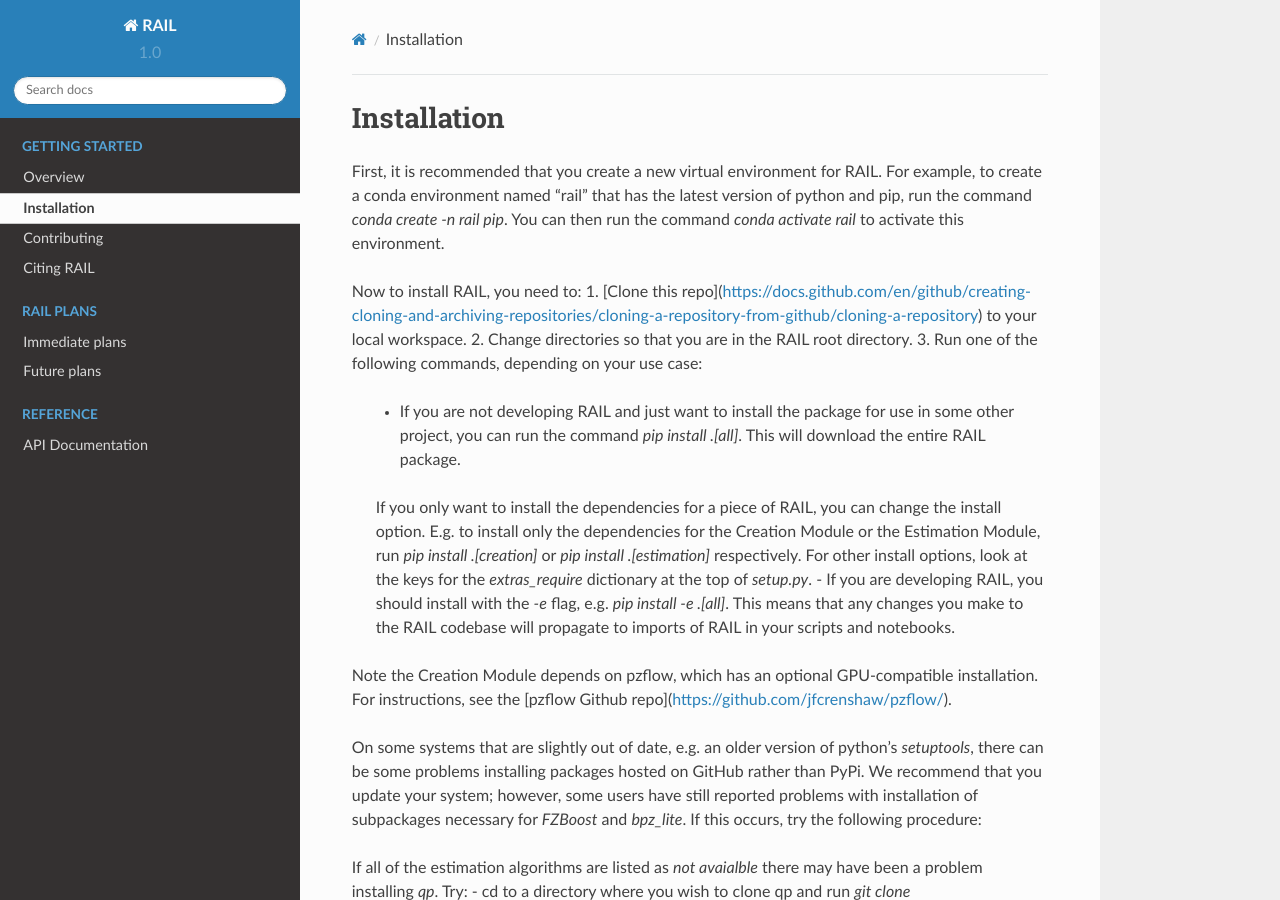
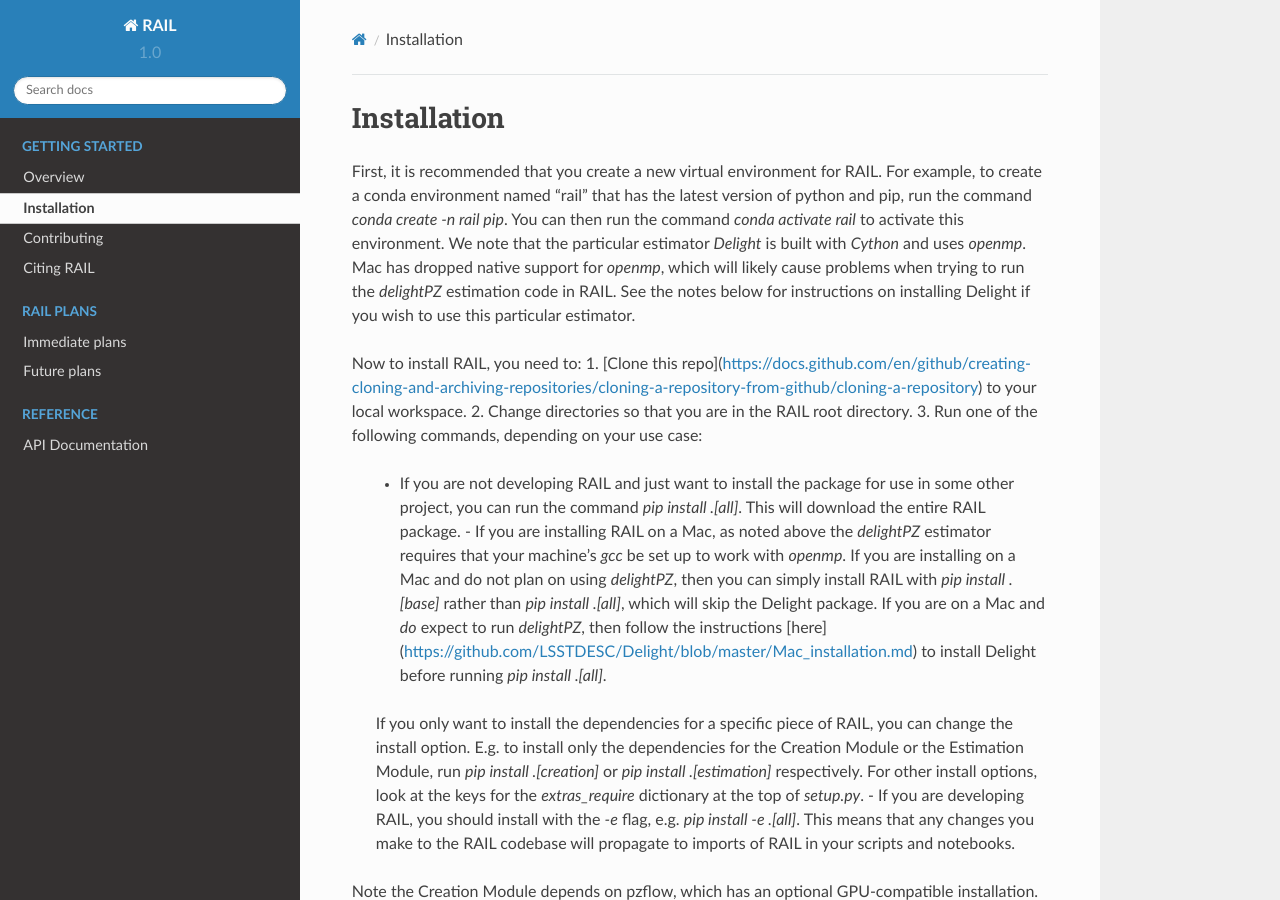
Before and after one commit to LSSTDESC/rail_attic, a Sphinx documentation site: the page built from docs/source/installation.rst, in a window 1280 px wide and 900 px high. Built offline with Sphinx 7.4.7 and the Read the Docs theme 2.0.0, drawn with Linux system fonts in a browser that asks for light colours.

Commit message:
update setup.py to separate delight, consistent install for readme and docs

```diff
--- a/docs/source/installation.rst
+++ b/docs/source/installation.rst
@@ -4,7 +4,7 @@
 
 First, it is recommended that you create a new virtual environment for RAIL.
 For example, to create a conda environment named "rail" that has the latest version of python and pip, run the command `conda create -n rail pip`.
-You can then run the command `conda activate rail` to activate this environment.
+You can then run the command `conda activate rail` to activate this environment.  We note that the particular estimator `Delight` is built with `Cython` and uses `openmp`.  Mac has dropped native support for `openmp`, which will likely cause problems when trying to run the `delightPZ` estimation code in RAIL.  See the notes below for instructions on installing Delight if you wish to use this particular estimator.
 
 Now to install RAIL, you need to:
 1. [Clone this repo](https://docs.github.com/en/github/creating-cloning-and-archiving-repositories/cloning-a-repository-from-github/cloning-a-repository) to your local workspace.
@@ -12,7 +12,8 @@
 3. Run one of the following commands, depending on your use case:
 
   - If you are not developing RAIL and just want to install the package for use in some other project, you can run the command `pip install .[all]`. This will download the entire RAIL package.
-  If you only want to install the dependencies for a piece of RAIL, you can change the install option. E.g. to install only the dependencies for the Creation Module or the Estimation Module, run `pip install .[creation]` or `pip install .[estimation]` respectively. For other install options, look at the keys for the `extras_require` dictionary at the top of `setup.py`.
+    - If you are installing RAIL on a Mac, as noted above the `delightPZ` estimator requires that your machine's `gcc` be set up to work with `openmp`. If you are installing on a Mac and do not plan on using `delightPZ`, then you can simply install RAIL with `pip install .[base]` rather than `pip install .[all]`, which will skip the Delight package.  If you are on a Mac and *do* expect to run `delightPZ`, then follow the instructions [here](https://github.com/LSSTDESC/Delight/blob/master/Mac_installation.md) to install Delight before running `pip install .[all]`.
+  If you only want to install the dependencies for a specific piece of RAIL, you can change the install option. E.g. to install only the dependencies for the Creation Module or the Estimation Module, run `pip install .[creation]` or `pip install .[estimation]` respectively. For other install options, look at the keys for the `extras_require` dictionary at the top of `setup.py`.
   - If you are developing RAIL, you should install with the `-e` flag, e.g. `pip install -e .[all]`. This means that any changes you make to the RAIL codebase will propagate to imports of RAIL in your scripts and notebooks.
 
 Note the Creation Module depends on pzflow, which has an optional GPU-compatible installation.
```
Also changed, not shown: other parts of docs/source/installation.rst (+1 -0 lines), README.md (+5 -2 lines), setup.py (+22 -9 lines).
